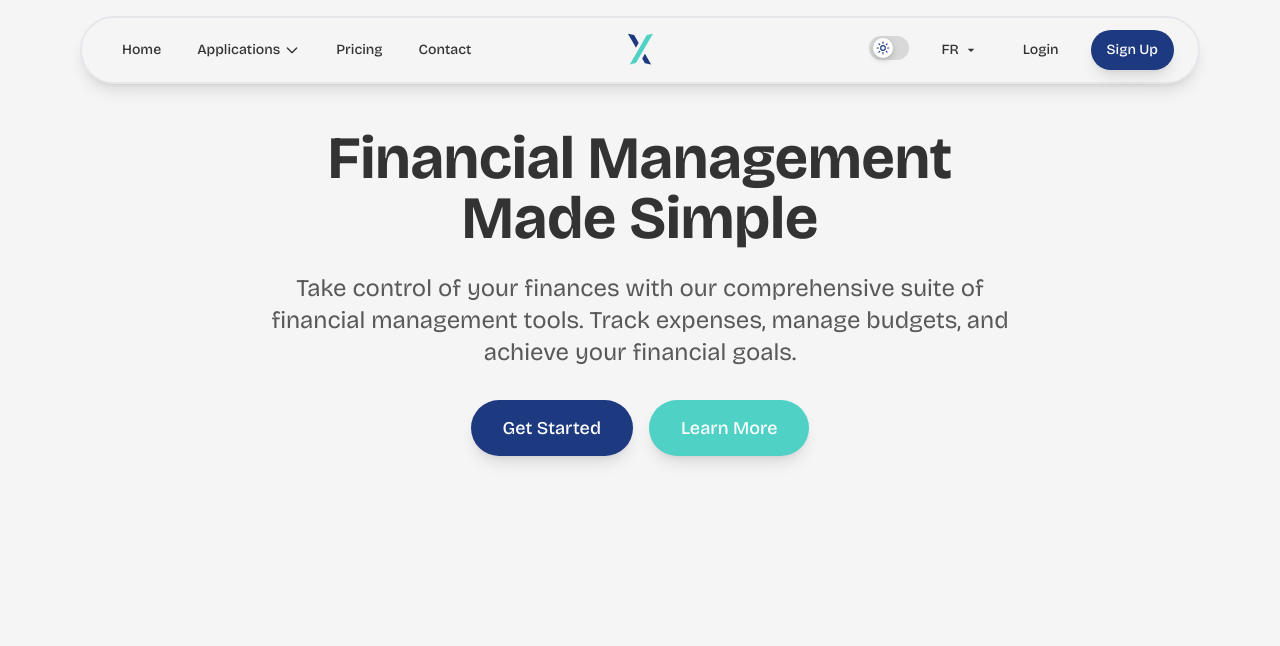
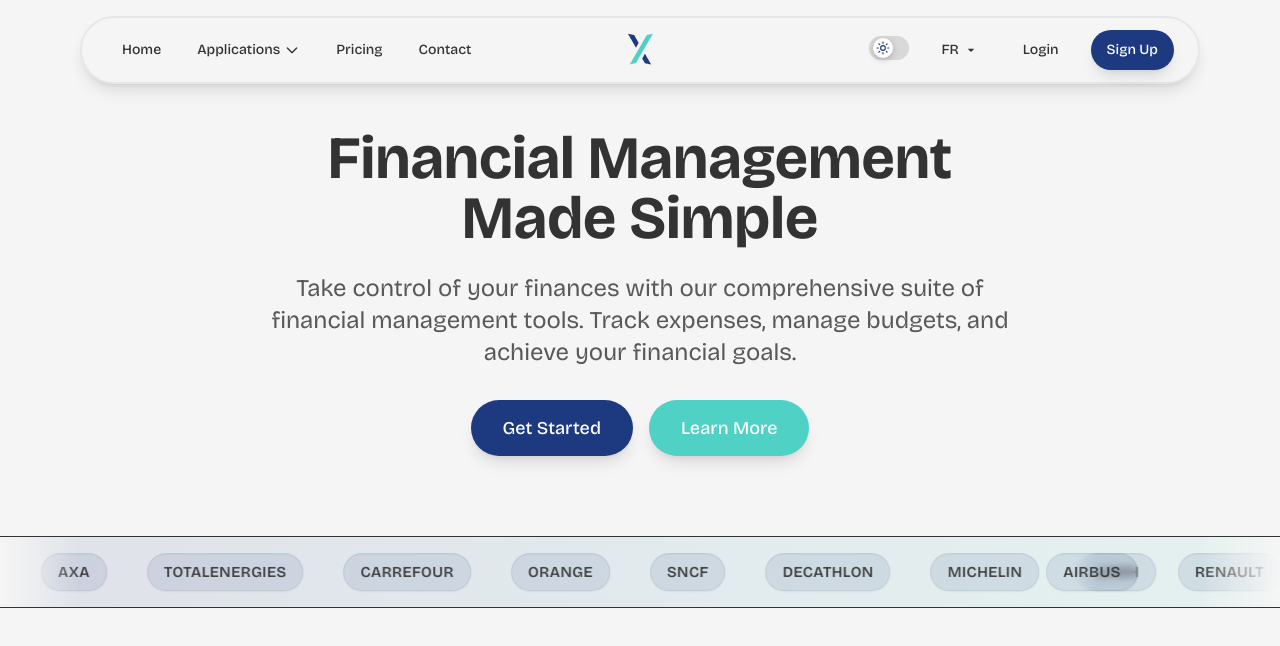
Before and after one commit to AirKyzzZ/maexis, a Next.js app: page /finance in a window 1280 px wide. Shown: the top 646 px of the page. Built offline with nearby package versions, Linux system fonts and the light colour scheme.

Commit message:
logoBlack

```diff
--- a/app/finance/page.tsx
+++ b/app/finance/page.tsx
@@ -1,9 +1,11 @@
 import HeroSection from './heroSection';
+import Clients from '@/src/components/clients';
 
 export default function FinancePage() {
   return (
     <div className="min-h-screen bg-background">
       <HeroSection />
+      <Clients />
       {/* Autres sections à venir */}
     </div>
   );
--- a/app/globals.css
+++ b/app/globals.css
@@ -138,3 +138,67 @@ body {
 .scroll-dots:nth-child(3) {
   animation-delay: 0.4s;
 }
+
+/* Clients marquee */
+@keyframes clients-marquee {
+  0% {
+    transform: translateX(0);
+  }
+  100% {
+    transform: translateX(-100%);
+  }
+}
+
+.clients-marquee {
+  animation: clients-marquee 30s linear infinite;
+}
+
+.clients-marquee:hover {
+  animation-play-state: paused;
+}
+
+/* Clients chips */
+.clients-chip {
+  display: inline-flex;
+  align-items: center;
+  justify-content: center;
+  height: 34px;
+  padding: 0 14px;
+  border-radius: 9999px;
+  background: color-mix(in srgb, var(--color-primary) 10%, transparent);
+  color: rgba(var(--color-foreground-rgb), 0.9);
+  font-weight: 600;
+  letter-spacing: 0.02em;
+  text-transform: uppercase;
+  border: 1px solid rgba(var(--color-foreground-rgb), 0.08);
+  box-shadow: 0 1px 0 rgba(0,0,0,0.03) inset, 0 1px 2px rgba(0,0,0,0.05);
+  backdrop-filter: blur(4px);
+}
+
+@media (min-width: 768px) {
+  .clients-chip {
+    height: 38px;
+    padding: 0 16px;
+    font-size: 0.95rem;
+  }
+}
+
+/* Edge fades */
+.clients-fade-left,
+.clients-fade-right {
+  position: absolute;
+  top: 0;
+  bottom: 0;
+  width: 80px;
+  pointer-events: none;
+}
+
+.clients-fade-left {
+  left: 0;
+  background: linear-gradient(90deg, var(--color-background), transparent);
+}
+
+.clients-fade-right {
+  right: 0;
+  background: linear-gradient(270deg, var(--color-background), transparent);
+}
--- a/app/page.tsx
+++ b/app/page.tsx
@@ -1,6 +1,7 @@
 import Image from "next/image";
 import Button from "@/src/components/button";
 import ScrollIcon from "@/src/components/scrollIcon";
+import Clients from '@/src/components/clients';
 
 export default function Home() {
   return (
--- a/src/components/clients.tsx
+++ b/src/components/clients.tsx
@@ -1,10 +1,65 @@
 import React from 'react'
 
-const clients = () => {
+type ClientItem = {
+  id: string
+  name: string
+  // logo?: string // Placeholder for future logo URL
+}
+
+const CLIENT_ITEMS: ClientItem[] = [
+  { id: 'airbus', name: 'Airbus' },
+  { id: 'renault', name: 'Renault' },
+  { id: 'axa', name: 'AXA' },
+  { id: 'total', name: 'TotalEnergies' },
+  { id: 'carrefour', name: 'Carrefour' },
+  { id: 'orange', name: 'Orange' },
+  { id: 'sncf', name: 'SNCF' },
+  { id: 'decathlon', name: 'Decathlon' },
+  { id: 'michelin', name: 'Michelin' },
+  { id: 'lvmh', name: 'LVMH' },
+]
+
+const Clients = () => {
   return (
-    <div>
+    <section aria-label="Clients" className="relative w-full border-y overflow-hidden">
+      <div
+        className="pointer-events-none absolute inset-0"
+        aria-hidden
+      >
+        <div
+          className="h-full w-full opacity-10"
+          style={{
+            background: 'linear-gradient(90deg, var(--color-primary), var(--color-secondary))',
+          }}
+        />
+      </div>
 
-    </div>
+      <div
+        className="relative flex items-center"
+        style={{ borderColor: 'rgba(var(--color-foreground-rgb), 0.08)', zIndex: 1 }}
+      >
+        <div className="clients-marquee flex min-w-full select-none">
+          <ul className="flex min-w-full items-center gap-8 md:gap-10 py-3 md:py-4">
+            {CLIENT_ITEMS.map((item) => (
+              <li key={item.id} className="flex items-center">
+                <span className="clients-chip whitespace-nowrap">{item.name}</span>
+              </li>
+            ))}
+          </ul>
+          <ul className="flex min-w-full items-center gap-8 md:gap-10 py-3 md:py-4" aria-hidden>
+            {CLIENT_ITEMS.map((item) => (
+              <li key={`${item.id}-dupe`} className="flex items-center">
+                <span className="clients-chip whitespace-nowrap">{item.name}</span>
+              </li>
+            ))}
+          </ul>
+        </div>
+        <div className="clients-fade-left" aria-hidden />
+        <div className="clients-fade-right" aria-hidden />
+      </div>
+
+    </section>
   )
 }
-export default clients
+
+export default Clients
```
Also changed, not shown: public/logoBlack.svg.
